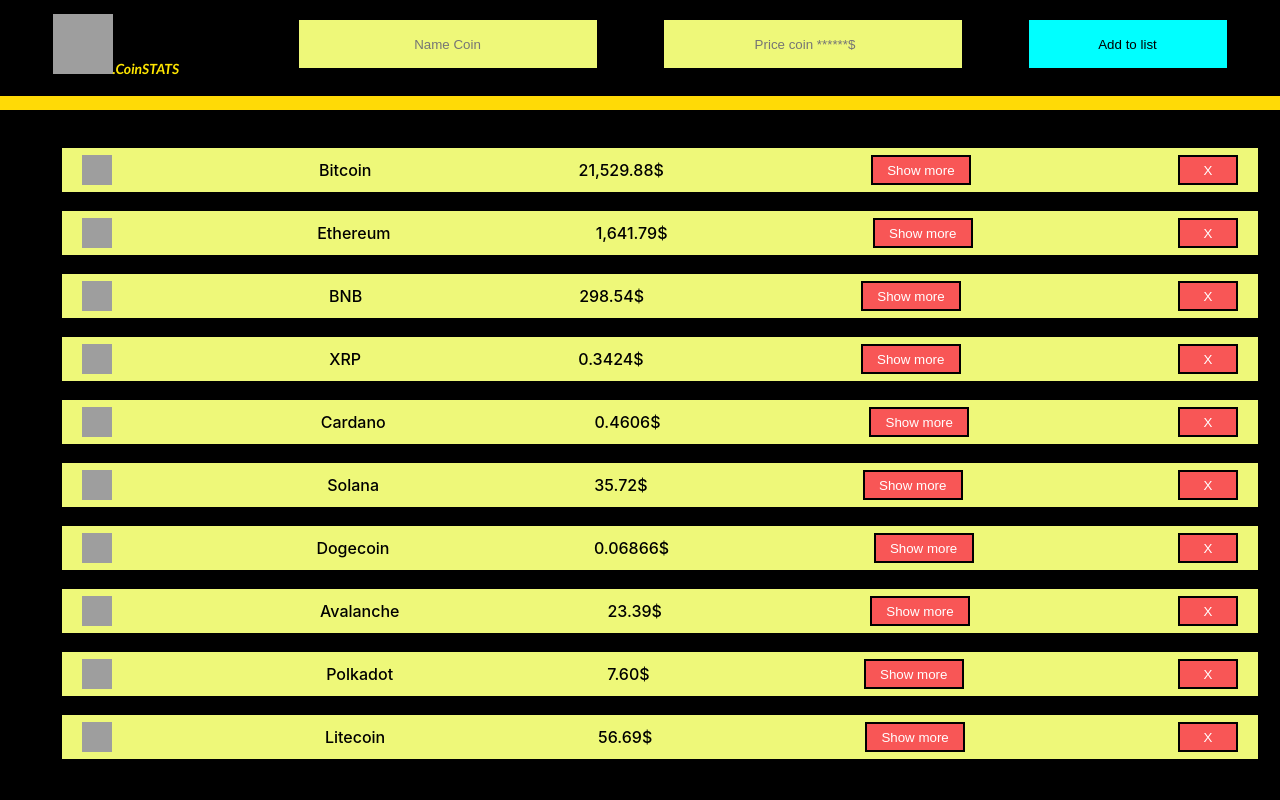
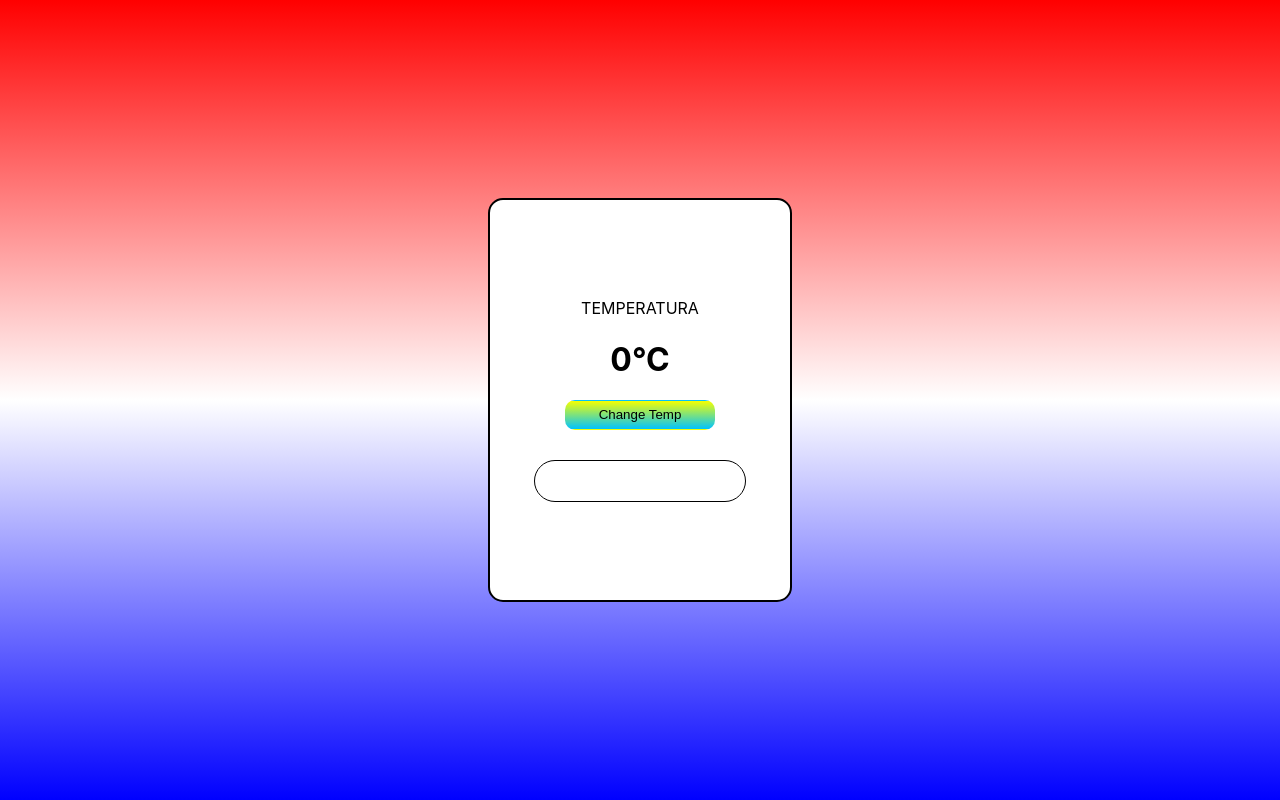
Before and after one commit to imranzukorlic/react, a React (Create React App) app: page / in a window 1280 px wide. Built offline with nearby package versions, Linux system fonts and the light colour scheme; grey boxes are pictures that could not be loaded.

Commit message:
temperatura

```diff
--- a/src/App.css
+++ b/src/App.css
@@ -39,13 +39,12 @@
 
 .card-container {
   box-sizing: border-box;
-  background-color: black;
   min-height: 100vh;
   width: 100%;
   display: flex;
   flex-direction: column;
-  /* justify-content: center; */
-  /* align-items: center; */
+  justify-content: center;
+  align-items: center;
 }
 /* .container {
   box-sizing: border-box;
--- a/src/App.js
+++ b/src/App.js
@@ -1,10 +1,13 @@
 import React from "react";
+
 import "./App.css";
-import CryptoForm from "./componets/CryptoForm/CryptoForm";
+import Weather from "./componets/Weather/Weather";
+// import CryptoForm from "./componets/CryptoForm/CryptoForm";
 const App = () => {
   return (
     <div className="card-container">
-      <CryptoForm />
+      {/* <CryptoForm /> */}
+      <Weather />
     </div>
   );
 };
--- a/src/componets/CryptoForm/CryptoForm.js
+++ b/src/componets/CryptoForm/CryptoForm.js
@@ -16,7 +16,6 @@
     { id: Math.random(), nameCoin: "Litecoin", price: "56.69" },
   ];
   const [data, setData] = React.useState(Listica);
-  const [showMore, setShowMore] = React.useState(null);
   // console.log(data);
   const [forms, setForms] = React.useState({
     nameCoin: "",
--- /dev/null
+++ b/src/componets/Weather/Weather.css
@@ -0,0 +1,46 @@
+.body {
+  background-image: linear-gradient(red, white, blue);
+  height: 100vh;
+  width: 100%;
+  display: flex;
+  flex-direction: column;
+  justify-content: center;
+  align-items: center;
+}
+.card {
+  height: 400px;
+  width: 300px;
+  display: flex;
+  flex-direction: column;
+  justify-content: center;
+  align-items: center;
+  background-color: white;
+  border: solid 2px black;
+  border-radius: 15px;
+}
+.card button {
+  height: 30px;
+  width: 150px;
+  border-radius: 10px;
+  border: solid 1px transparent;
+  background-image: linear-gradient(rgb(246, 255, 0), rgb(0, 195, 255));
+  transition: 0.5s;
+}
+.card button:hover {
+  height: 40px;
+  width: 180px;
+}
+.card-one {
+  width: 70%;
+  height: 40px;
+  border: solid 1px rgb(0, 0, 0);
+  border-radius: 25px;
+  display: flex;
+  justify-content: center;
+  align-items: center;
+  background-color: white;
+  margin-top: 30px;
+}
+.card-one p {
+  font-weight: 600;
+}
--- /dev/null
+++ b/src/componets/Weather/Weather.js
@@ -0,0 +1,43 @@
+import React from "react";
+import "./Weather.css";
+const Weather = () => {
+  //   const [bckColore, setBckColore] = React.useState("");
+  const [value, setValues] = React.useState(0);
+  const [text, setText] = React.useState("");
+  const getTemp = () => {
+    const temp = Math.floor(Math.random() * (40 + 20 + 1) - 20);
+    setValues(temp);
+    let bckColor = "";
+    if (temp < 4) {
+      bckColor = "blue";
+    } else if (temp < 23) {
+      bckColor = "white";
+    } else {
+      bckColor = "red";
+    }
+    // setBckColore(bckColor);
+    document.getElementsByClassName("card")[0].style.backgroundColor = bckColor;
+    if (temp > -20 && temp <= -10) {
+      setText("SMRZAVANJEE!");
+    } else if (temp > 33) {
+      setText("NE IZLAGATI SE SUNCU!");
+    } else {
+      setText("");
+    }
+  };
+
+  return (
+    <div className="body">
+      <div className="card">
+        <span>TEMPERATURA</span>
+        <h1>{value}°C</h1>
+        <button onClick={() => getTemp()}>Change Temp</button>
+        <div className="card-one">
+          <p>{text}</p>
+        </div>
+      </div>
+    </div>
+  );
+};
+
+export default Weather;
```
